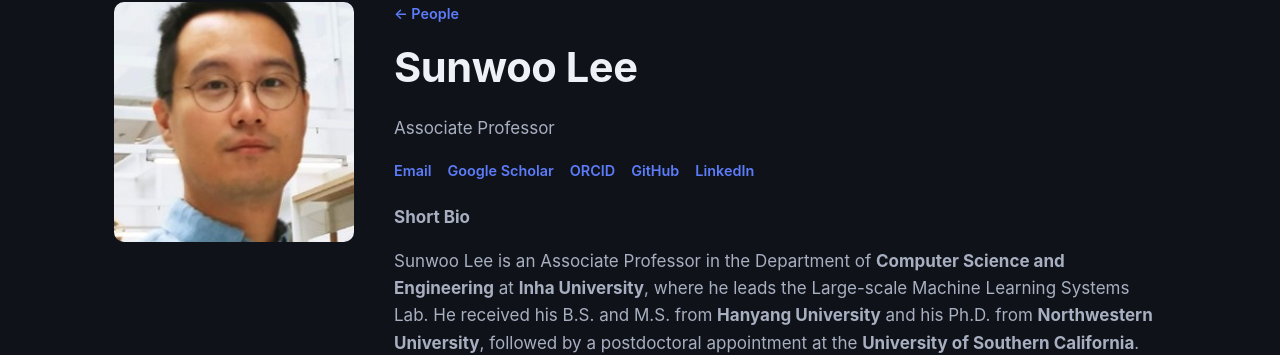
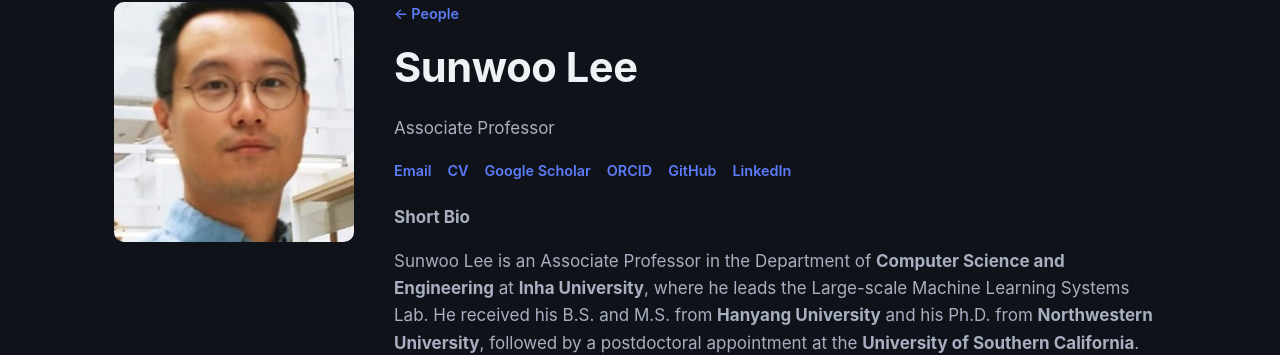
Before and after one commit to LMLS-Lab/lmls-lab.github.io, a Jekyll site: the page built from _people/sunwoo-lee.md, in a window 1280 px wide and 900 px high. Shown: the part 107-462 px from the top of the window. Built offline with Jekyll 4.4.1, drawn with Linux system fonts in a browser that asks for light colours.

Commit message:
Added CV.

```diff
--- a/_layouts/person.html
+++ b/_layouts/person.html
@@ -18,6 +18,7 @@ layout: default
       <ul class="person__links">
         {% if page.email %}<li><a href="mailto:{{ page.email }}">Email</a></li>{% endif %}
         {% if page.homepage %}<li><a href="{{ page.homepage }}" target="_blank" rel="noopener">Homepage</a></li>{% endif %}
+        {% if page.cv %}<li><a href="{{ page.cv }}" target="_blank" rel="noopener">CV</a></li>{% endif %}
         {% if page.google_scholar %}<li><a href="{{ page.google_scholar }}" target="_blank" rel="noopener">Google Scholar</a></li>{% endif %}
         {% if page.orcid %}<li><a href="{{ page.orcid }}" target="_blank" rel="noopener">ORCID</a></li>{% endif %}
         {% if page.github %}<li><a href="https://github.com/{{ page.github }}" target="_blank" rel="noopener">GitHub</a></li>{% endif %}
--- a/_people/sunwoo-lee.md
+++ b/_people/sunwoo-lee.md
@@ -3,6 +3,7 @@ name: "Sunwoo Lee"
 role: "Associate Professor"        # TODO: confirm exact title, e.g. "Assistant Professor"
 group: "faculty"                       # faculty | phd | ms | undergrad | alumni
 order: 1                               # lower = shown first within its group
+cv: "https://github.com/swblaster/personal/blob/master/CV.pdf"
 email: "sunwool@inha.ac.kr"
 google_scholar: "https://scholar.google.co.kr/citations?user=WA9KNNcAAAAJ"                     # TODO: Google Scholar profile URL, optional
 orcid: "https://orcid.org/0000-0001-6334-3068"
```
